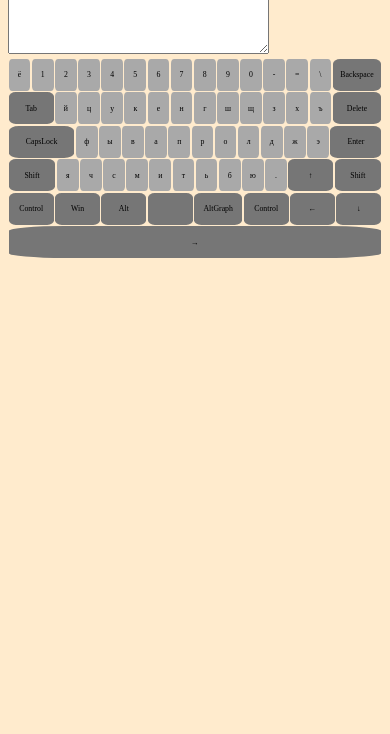
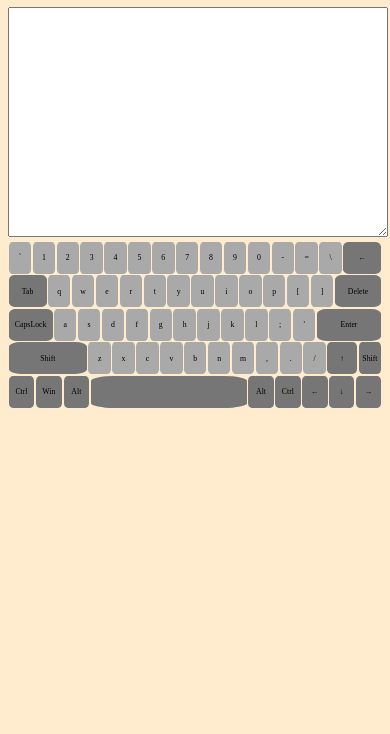
Before and after one commit to SiarheiHa/virtual-keyboard, a website built with webpack: page src/index.html in a window 390 px wide. Shown: the part 110-844 px from the top of the page. Built offline with nearby package versions, Linux system fonts and the light colour scheme.

Commit message:
feat: add responsive style, input, and title

```diff
--- a/src/index.html
+++ b/src/index.html
@@ -9,7 +9,7 @@
 </head>
 
 <body>
-    <textarea name="" id="" cols="30" rows="10"></textarea>
+    <!-- <textarea name="" id="" cols="30" rows="10"></textarea> -->
     <!-- <script src="./dist/script.js"></script> -->
 </body>
 
--- a/src/index.js
+++ b/src/index.js
@@ -3,6 +3,6 @@ import Keyboard from './js/Keyboard';
 
 
 const keyboard = new Keyboard();
-let lang = 'ru';
+let lang = 'en';
 keyboard.buildKeyboard(lang);
 // console.log(keyboard.keys)
--- a/src/js/Keyboard.js
+++ b/src/js/Keyboard.js
@@ -11,6 +11,9 @@ export default class Keyboard {
   }
 
   buildKeyboard(lang) {
+    this.wrapper = createNode('div', ['wrapper']);
+    this.title = createNode('h1', ['title'], 'For change language press Shift + Alt');
+    this.textArea = createNode('textarea', ['textarea']);
     let currentLang;
     if (lang === 'en') {
       currentLang = en;
@@ -26,7 +29,8 @@ export default class Keyboard {
     });
 
     // console.log(this.keys)
-    document.body.append(this.keyboard);
+    this.wrapper.append(this.title, this.textArea, this.keyboard);
+    document.body.append(this.wrapper);
     this.bindEvents();
     // console.log(this);
     return this;
--- a/src/js/lang/en.js
+++ b/src/js/lang/en.js
@@ -71,7 +71,7 @@ export default [
   },
   {
     code: 'Backspace',
-    letter: 'Backspace',
+    letter: '←',
     shiftLetter: null,
   },
   {
@@ -276,7 +276,7 @@ export default [
   },
   {
     code: 'ControlLeft',
-    letter: 'Control',
+    letter: 'Ctrl',
     shiftLetter: null,
   },
   {
@@ -301,7 +301,7 @@ export default [
   },
   {
     code: 'ControlRight',
-    letter: 'Control',
+    letter: 'Ctrl',
     shiftLetter: null,
   },
   {
--- a/src/js/lang/ru.js
+++ b/src/js/lang/ru.js
@@ -71,7 +71,7 @@ export default [
   },
   {
     code: 'Backspace',
-    letter: 'Backspace',
+    letter: '←',
     shiftLetter: null,
   },
   {
@@ -276,7 +276,7 @@ export default [
   },
   {
     code: 'ControlLeft',
-    letter: 'Control',
+    letter: 'Ctrl',
     shiftLetter: null,
   },
   {
@@ -296,12 +296,12 @@ export default [
   },
   {
     code: 'AltRight',
-    letter: 'AltGraph',
+    letter: 'Alt',
     shiftLetter: null,
   },
   {
     code: 'ControlRight',
-    letter: 'Control',
+    letter: 'Ctrl',
     shiftLetter: null,
   },
   {
--- a/src/sass/base/_key.scss
+++ b/src/sass/base/_key.scss
@@ -7,7 +7,7 @@ body {
 
 .key {
     background-color: $key-color;
-    min-width: 3.8%;
+    min-width: 4%;
     width: max-content;
     margin: 0.2%;
     border-radius: 15%;
@@ -16,8 +16,38 @@ body {
     cursor: pointer;
     &_fn {
         background-color: darken($key-color,20%);
-        min-width: 10%;
+        min-width: 7%;
         flex-grow: 1;
+    }
+    // Enter
+    &:nth-child(42) {
+        width: 14%;
+    }
+    // LeftShift
+    &:nth-child(43) {
+        width: 14%;
+        // min-width: 1%;
+    }
+    // //up
+    // &:nth-child(54) {
+    //     background-color: rgb(13, 255, 0);
+    //     width: 1%;
+    //     min-width: 3.8%;
+    // }
+    &:nth-child(n+54) {
+        // width: 1%;
+        min-width: 4.8%;
+    }
+    &:nth-child(55) {
+        flex-grow: 0;
+    }
+    &:nth-child(55) {
+        flex-grow: 0;
+        min-width: 3.8%;
+    }
+    &:nth-child(59) {
+        // width: 1%;
+        min-width: 39.8%;
     }
 }
 
--- a/src/sass/base/_keyboard.scss
+++ b/src/sass/base/_keyboard.scss
@@ -2,10 +2,17 @@
     margin: 0 auto;
     display: flex;
     flex-wrap: wrap;
+    // justify-content: space-between;
     max-width: 750px;
 
     //нужен медиазапрос на размер шрифта
 
     max-width: 96vh;
-    font-size: 2vw;
+
+
+    @media (max-width: 1100px) {
+        font-size: 2vw;
+    }
+
+    font-size: 1.4rem;
 }
--- /dev/null
+++ b/src/sass/base/_textarea.scss
@@ -0,0 +1,5 @@
+.textarea {
+  width: 100%;
+  min-height: 14rem;
+  font-size: 1.5rem;
+}
--- /dev/null
+++ b/src/sass/components/_wrapper.scss
@@ -0,0 +1,5 @@
+.wrapper {
+  margin: 0 auto;
+  max-width: 60rem;
+  text-align: center;
+}
--- a/src/sass/style.scss
+++ b/src/sass/style.scss
@@ -1,2 +1,4 @@
+@import "components/wrapper";
 @import "base/key";
 @import "base/keyboard";
+@import "base/textarea";
```
